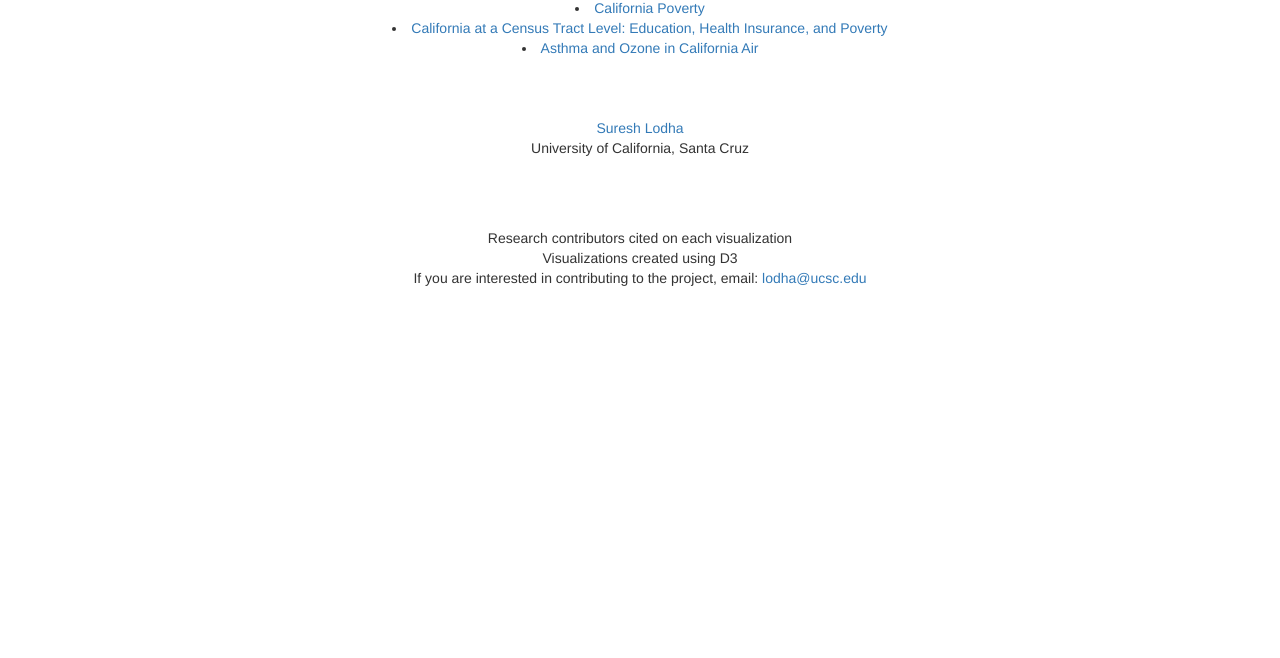
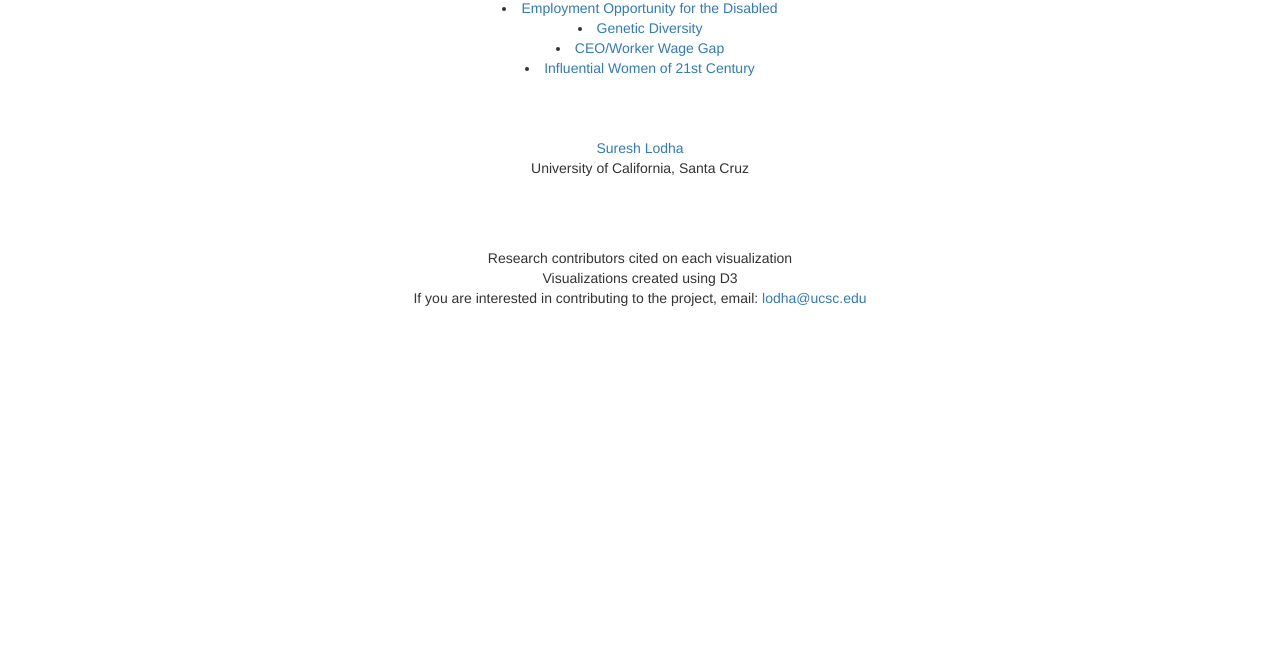
Before and after one commit to sureshlodha/D3V5, a plain HTML site: page index.html in a window 1280 px wide. Shown: the part 142-800 px from the top of the page. Drawn offline with Linux system fonts and the light colour scheme.

Commit message:
Update index.html

```diff
--- a/index.html
+++ b/index.html
@@ -70,15 +70,17 @@
 			<h6> Multi-Disciplinary Initiative: Insight through Data Wrangling, Web Scraping, and Visualization!</h6>
 			<p class="lead" style="text-align:center">  Fall 2016-Spring 2020   </p>
                 <br><br>
-                <ul style="text-align:left">
-                    <li><a href="https://sureshlodha.github.io/CMPS165_Winter15_FinalProjects/California_Immigrants/" target="_blank">Historical Immigration into California from 1850-2010</a></li>
+
+		<p class="lead" style="text-align:center">Diversity and Equality</p>
+		<ul style="text-align:left">
+                    <li><a href="https://sureshlodha.github.io/CMPS165_Winter15_FinalProjects/California_Immigrants/" target="_blank">Gender Wage Gap</a></li>
                     <!--<li><a href="projects/California_Immigration_Historical/index.html" target="_blank">Historical Immigration into California from 1850-2010</a></li>-->
-     		    <li><a href="California_Population_Poverty/" target="_blank">California Poverty</a></li>
+     		    <li><a href="California_Population_Poverty/" target="_blank">Employment Opportunity for the Disabled</a></li>
 		    <!--<li><a href="http://sureshlodha.github.io/California_Population_Poverty/" target="_blanks">California: Population and Poverty</a></li>-->
-                   <li><a href="https://sureshlodha.github.io/CMPS165_Spring2016_FinalProjects/projects/CALife/index.html" target="_blank">California at a Census Tract Level: Education, Health Insurance, and Poverty</a></li>
-	           <li><a href="https://sureshlodha.github.io/CMPS165_Winter15_FinalProjects/OzoneInTheAir/" target="_blank">Asthma and Ozone in California Air</a></li>
-
-		    </ul>
+                   <li><a href="https://sureshlodha.github.io/CMPS165_Spring2016_FinalProjects/projects/CALife/index.html" target="_blank">Genetic Diversity</a></li>
+	           <li><a href="https://sureshlodha.github.io/CMPS165_Winter15_FinalProjects/OzoneInTheAir/" target="_blank">CEO/Worker Wage Gap</a></li>
+		    <li><a href="https://sureshlodha.github.io/CMPS165_Winter15_FinalProjects/OzoneInTheAir/" target="_blank">Influential Women of 21st Century</a></li>
+		 </ul>
 
                 <br><br><br>
 
```
